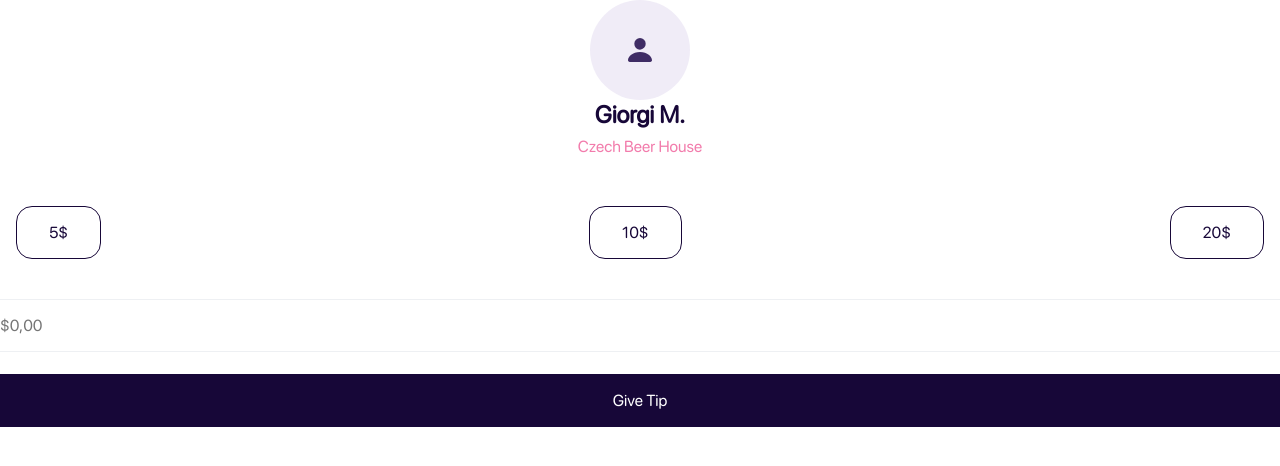
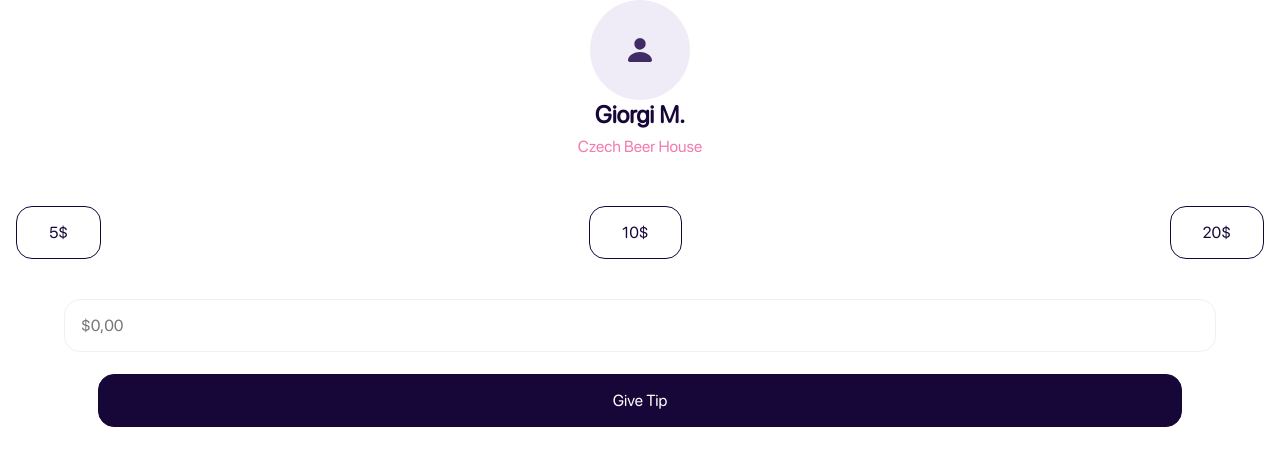
Before and after one commit to davitITguy/tipper-app, a React (Create React App) app: page /tippage in a window 1280 px wide. Shown: the top 466 px of the page. Built offline with nearby package versions, Linux system fonts and the light colour scheme.

Commit message:
development process

```diff
--- a/src/App.scss
+++ b/src/App.scss
@@ -89,7 +89,8 @@ body {
   display: flex;
   align-items: center;
   justify-content: space-between;
-  button {
+  gap: 10px;
+  .tip-btn {
     all: unset;
 
     //set 2 rem only here
@@ -109,11 +110,12 @@ body {
     input {
       all: unset;
     }
-    all: unset;
+
     padding: 1rem;
+
     color: #170738;
     border: 1px solid #eef0f3;
-    width: 100%;
+    width: 90%;
     margin-bottom: 22px;
     border-radius: 16px;
   }
@@ -123,7 +125,7 @@ body {
     color: #fff;
     background-color: #170738;
     border: 1px solid #170738;
-    width: 100%;
+    width: 82%;
     border-radius: 16px;
     text-align: center;
   }
--- a/src/pages/Tippage/Tip.js
+++ b/src/pages/Tippage/Tip.js
@@ -9,9 +9,9 @@ const Tip = () => {
         <p>Czech Beer House</p>
       </div>
       <div className="btn-section">
-        <button className="btn btn-light">5$</button>
-        <button className="btn btn-light">10$</button>
-        <button className="btn btn-light">20$</button>
+        <button className="btn btn-light tip-btn">5$</button>
+        <button className="btn btn-light tip-btn">10$</button>
+        <button className="btn btn-light tip-btn">20$</button>
       </div>
       <div className="input-section">
         <form>
```
